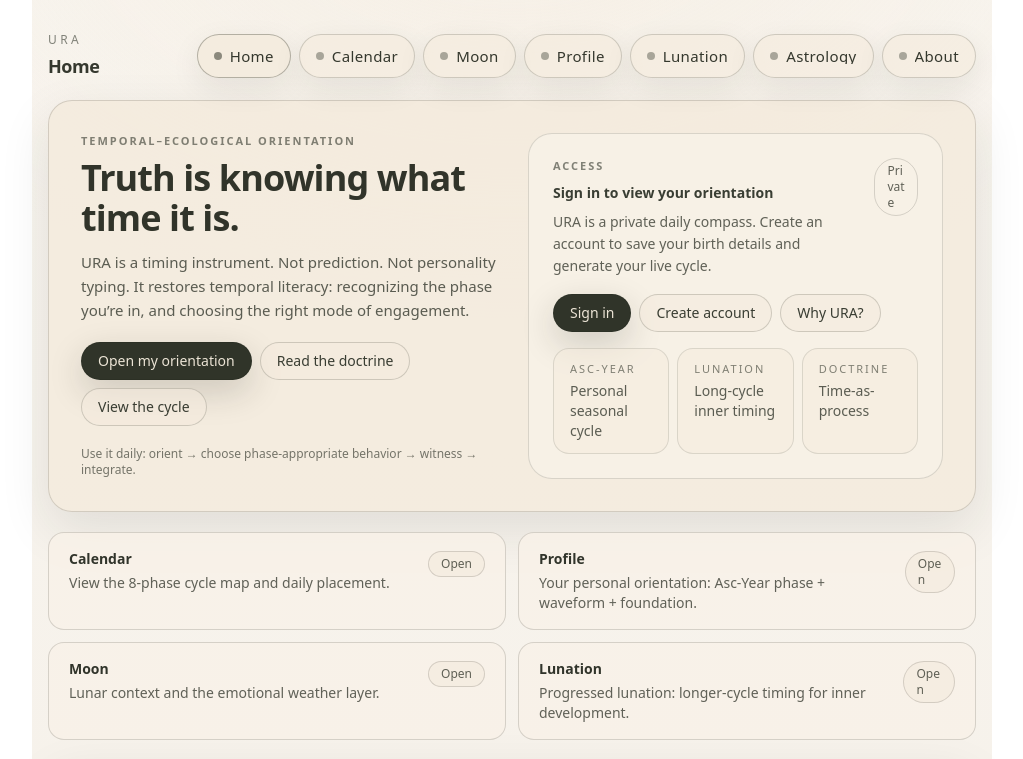
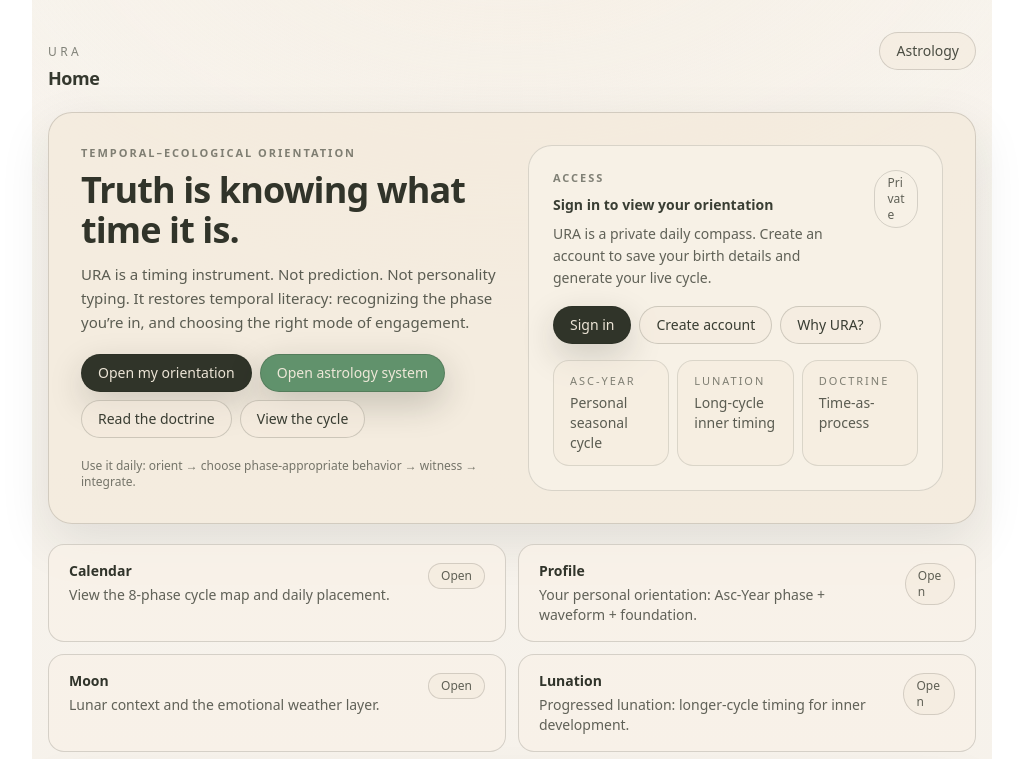
Before and after one commit to jaysperspective/URA, a Next.js app in the folder web/: page / in a window 1280 px wide. Shown: the top 759 px of the page, without its empty margins (128-1151 px from the left). Built offline with nearby package versions, Linux system fonts and the light colour scheme.

Commit message:
Update page.tsx

```diff
--- a/web/src/app/page.tsx
+++ b/web/src/app/page.tsx
@@ -1,6 +1,5 @@
 // src/app/page.tsx
 import Link from "next/link";
-import AppNav from "@/components/AppNav";
 
 function CardShell({ children }: { children: React.ReactNode }) {
   return (
@@ -37,10 +36,7 @@ function ActionLink({
     >
       <div className="flex items-start justify-between gap-4">
         <div>
-          <div
-            className="text-sm font-semibold"
-            style={{ color: "rgba(31,36,26,0.92)" }}
-          >
+          <div className="text-sm font-semibold" style={{ color: "rgba(31,36,26,0.92)" }}>
             {title}
           </div>
           <div className="mt-1 text-sm" style={{ color: "rgba(31,36,26,0.70)" }}>
@@ -80,27 +76,17 @@ function AuthPanel() {
           >
             Access
           </div>
-          <div
-            className="mt-2 text-sm font-semibold"
-            style={{ color: "rgba(31,36,26,0.88)" }}
-          >
+          <div className="mt-2 text-sm font-semibold" style={{ color: "rgba(31,36,26,0.88)" }}>
             Sign in to view your orientation
           </div>
-          <div
-            className="mt-2 text-sm"
-            style={{ color: "rgba(31,36,26,0.70)", lineHeight: 1.6 }}
-          >
-            URA is a private daily compass. Create an account to save your birth
-            details and generate your live cycle.
+          <div className="mt-2 text-sm" style={{ color: "rgba(31,36,26,0.70)", lineHeight: 1.6 }}>
+            URA is a private daily compass. Create an account to save your birth details and generate your live cycle.
           </div>
         </div>
 
         <div
           className="rounded-full border px-3 py-1 text-xs"
-          style={{
-            borderColor: "rgba(31,36,26,0.16)",
-            color: "rgba(31,36,26,0.70)",
-          }}
+          style={{ borderColor: "rgba(31,36,26,0.16)", color: "rgba(31,36,26,0.70)" }}
         >
           Private
         </div>
@@ -159,10 +145,7 @@ function AuthPanel() {
               background: "rgba(244,235,221,0.56)",
             }}
           >
-            <div
-              className="text-[11px] tracking-[0.18em] uppercase"
-              style={{ color: "rgba(31,36,26,0.55)" }}
-            >
+            <div className="text-[11px] tracking-[0.18em] uppercase" style={{ color: "rgba(31,36,26,0.55)" }}>
               {x.k}
             </div>
             <div className="mt-1 text-sm" style={{ color: "rgba(31,36,26,0.72)" }}>
@@ -182,30 +165,35 @@ export default function HomePage() {
   return (
     <div className="min-h-screen px-4 py-8" style={{ background: pageBg }}>
       <div className="mx-auto w-full max-w-5xl">
-        {/* Header */}
-        <div className="mb-5 flex flex-col gap-3 md:flex-row md:items-center md:justify-between">
-          <div className="flex items-baseline justify-between md:block">
-            <div
-              className="text-xs tracking-[0.28em] uppercase"
-              style={{ color: "rgba(31,36,26,0.55)" }}
-            >
+        {/* Header (no nav on home) */}
+        <div className="mb-5 flex items-baseline justify-between">
+          <div>
+            <div className="text-xs tracking-[0.28em] uppercase" style={{ color: "rgba(31,36,26,0.55)" }}>
               URA
             </div>
-            <div
-              className="mt-1 text-lg font-semibold tracking-tight"
-              style={{ color: "rgba(31,36,26,0.90)" }}
-            >
+            <div className="mt-1 text-lg font-semibold tracking-tight" style={{ color: "rgba(31,36,26,0.90)" }}>
               Home
             </div>
           </div>
 
-          {/* ✅ unified nav */}
-          <AppNav includeHome activePathOverride="/" />
+          {/* Optional: small single-link escape hatch (kept subtle) */}
+          <Link
+            href="/astrology"
+            className="rounded-full border px-4 py-2 text-sm"
+            style={{
+              borderColor: "rgba(31,36,26,0.16)",
+              background: "rgba(244,235,221,0.62)",
+              color: "rgba(31,36,26,0.80)",
+            }}
+          >
+            Astrology
+          </Link>
         </div>
 
         {/* Hero */}
         <CardShell>
           <div className="grid grid-cols-1 md:grid-cols-2 gap-6 md:gap-8">
+            {/* Left */}
             <div>
               <div
                 className="text-[11px] tracking-[0.18em] uppercase"
@@ -214,22 +202,16 @@ export default function HomePage() {
                 Temporal–Ecological Orientation
               </div>
 
-              <div
-                className="mt-2 text-3xl md:text-4xl font-semibold tracking-tight"
-                style={{ color: "rgba(31,36,26,0.92)" }}
-              >
+              <div className="mt-2 text-3xl md:text-4xl font-semibold tracking-tight" style={{ color: "rgba(31,36,26,0.92)" }}>
                 Truth is knowing what time it is.
               </div>
 
-              <div
-                className="mt-3 text-sm md:text-[15px]"
-                style={{ color: "rgba(31,36,26,0.72)", lineHeight: 1.6 }}
-              >
-                URA is a timing instrument. Not prediction. Not personality typing. It
-                restores temporal literacy: recognizing the phase you’re in, and choosing
-                the right mode of engagement.
+              <div className="mt-3 text-sm md:text-[15px]" style={{ color: "rgba(31,36,26,0.72)", lineHeight: 1.6 }}>
+                URA is a timing instrument. Not prediction. Not personality typing. It restores temporal literacy: recognizing the phase
+                you’re in, and choosing the right mode of engagement.
               </div>
 
+              {/* Primary CTAs */}
               <div className="mt-5 flex flex-wrap gap-2">
                 <Link
                   href="/profile"
@@ -242,6 +224,20 @@ export default function HomePage() {
                   }}
                 >
                   Open my orientation
+                </Link>
+
+                {/* ✅ Option A: direct link to Astrology system */}
+                <Link
+                  href="/astrology"
+                  className="rounded-full border px-4 py-2 text-sm"
+                  style={{
+                    borderColor: "rgba(31,36,26,0.20)",
+                    background: "rgba(84,138,98,0.92)",
+                    color: "rgba(244,235,221,0.96)",
+                    boxShadow: "0 12px 34px rgba(31,36,26,0.22)",
+                  }}
+                >
+                  Open astrology system
                 </Link>
 
                 <Link
@@ -274,6 +270,7 @@ export default function HomePage() {
               </div>
             </div>
 
+            {/* Right */}
             <AuthPanel />
           </div>
         </CardShell>
@@ -297,19 +294,12 @@ export default function HomePage() {
                 >
                   Doctrine
                 </div>
-                <div
-                  className="mt-2 text-xl font-semibold tracking-tight"
-                  style={{ color: "rgba(31,36,26,0.92)" }}
-                >
+                <div className="mt-2 text-xl font-semibold tracking-tight" style={{ color: "rgba(31,36,26,0.92)" }}>
                   A Temporal–Ecological System for Human Orientation
                 </div>
-                <div
-                  className="mt-3 text-sm"
-                  style={{ color: "rgba(31,36,26,0.72)", lineHeight: 1.6 }}
-                >
-                  URA treats time as a living process and restores phase-appropriate behavior:
-                  emergence, establishment, differentiation, bonding, assertion, transformation,
-                  dissolution, witnessing.
+                <div className="mt-3 text-sm" style={{ color: "rgba(31,36,26,0.72)", lineHeight: 1.6 }}>
+                  URA treats time as a living process and restores phase-appropriate behavior: emergence, establishment, differentiation,
+                  bonding, assertion, transformation, dissolution, witnessing.
                 </div>
               </div>
 
```
